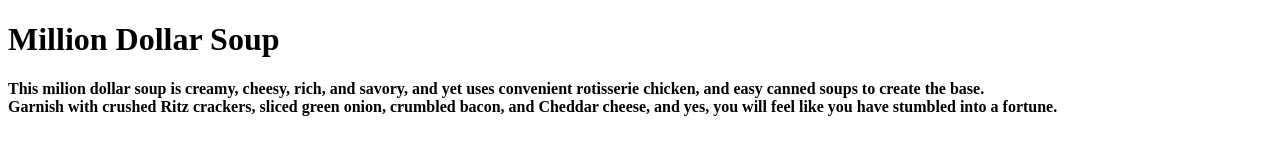
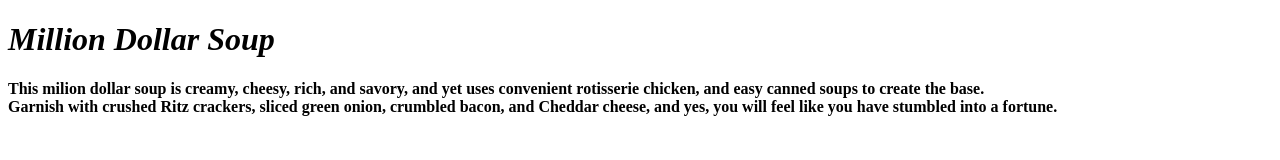
Before and after one commit to sach-indev/OdinProject, a plain HTML site: page Odin-recipes/recipes/Million-Dollar-Soup.html in a window 1280 px wide. Shown: the top 160 px of the page. Drawn offline with Linux system fonts and the light colour scheme.

Commit message:
Made name itallic

```diff
--- a/Odin-recipes/recipes/Million-Dollar-Soup.html
+++ b/Odin-recipes/recipes/Million-Dollar-Soup.html
@@ -6,7 +6,7 @@
     <title>Soup</title>
 </head>
 <body>
-    <h1><Strong> Million Dollar Soup</Strong></h1>
+    <h1><Strong><em> Million Dollar Soup</em></Strong></h1>
 
     <p><h4>This milion dollar soup is creamy, cheesy, rich, and savory, and yet uses convenient rotisserie chicken, and easy canned soups to create the base. <br/>Garnish with crushed Ritz crackers, sliced green onion, crumbled bacon, and Cheddar cheese, and yes, you will feel like you have stumbled into a fortune.</h4></p><br/>
 
```
